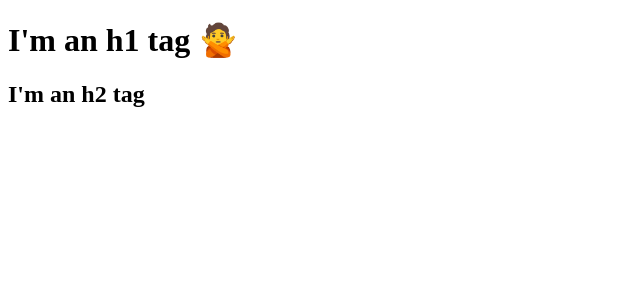
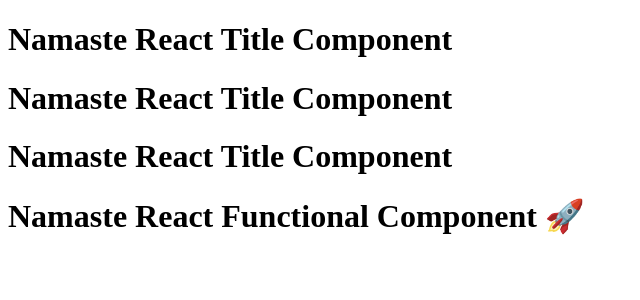
Before and after one commit to archanavnair/react-practice, a React (Vite) app: page / in a window 1280 px wide. Shown: the top 300 px of the page, without its empty margins (0-640 px from the left). Built offline with nearby package versions, Linux system fonts and the light colour scheme.

Commit message:
day-2: functional component

```diff
--- a/App.js
+++ b/App.js
@@ -1,32 +1,26 @@
 import React from "react";
 import ReactDOM from "react-dom/client";
 
-/**
- * <div id="parent">
- *    <div id="child">
- *      <h1>I'm an H1 tag</h1>
- *      <h2>I'man h2 tag</h2>
- *    </div>
- * </div>
- *
- */
+/********Starting from scratch*************/
 
-const parent = React.createElement(
-  "div",
-  { id: "parent" },
-  React.createElement("div", { id: "child" }, [
-    React.createElement("h1", {}, "I'm an h1 tag 🙅"),
-    React.createElement("h2", {}, "I'm an h2 tag "),
-  ])
-); //due to this complexity we have JSX
-// const heading = React.createElement(
-//   "h1",
-//   { id: "heading" },
-//   "Hello World from React!"
-// );
+//JSX (transpiled before it reaches the JS engine) which is done by Parcel with the help of Babel library
 
-// console.log(heading); //heafng is an react object
+//React Functional Component
+const Title = () => (
+  <h1 className="head" tabIndex="5">
+    Namaste React Title Component
+  </h1>
+);
+
+//Component Composition
+const HeadingComponent = () => (
+  <div id="container">
+    {Title()}
+    <Title />
+    <Title></Title>
+    <h1 className="heading">Namaste React Functional Component 🚀</h1>
+  </div>
+);
 
 const root = ReactDOM.createRoot(document.getElementById("root"));
-
-root.render(parent);
+root.render(<HeadingComponent />);
--- a/package.json
+++ b/package.json
@@ -3,6 +3,8 @@
   "version": "1.0.0",
   "description": "This is my React JS code practice by Archana",
   "scripts": {
+    "start": "parcel index.html",
+    "build": "parcel build index.html",
     "test": "jest"
   },
   "repository": {
```
Also changed, not shown: App-old.js (added, +32 -0 lines).
